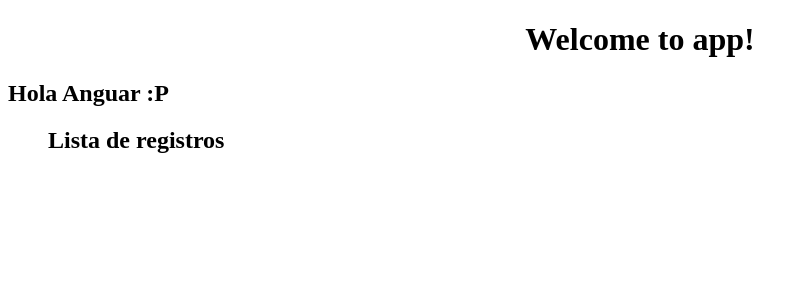
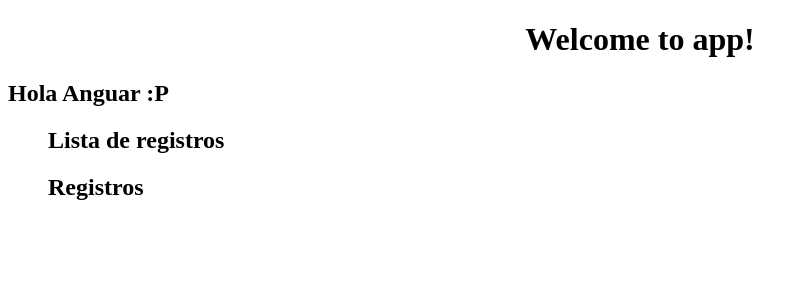
Before and after one commit to spsolutionsmexico/test-angular, an Angular app: page / in a window 1280 px wide. Shown: the top 300 px of the page, without its empty margins (0-805 px from the left). Built offline with nearby package versions, Linux system fonts and the light colour scheme.

Commit message:
fdg
fdgdf

```diff
--- a/src/app/registros/registro-list/registro-list.component.html
+++ b/src/app/registros/registro-list/registro-list.component.html
@@ -1 +1,13 @@
 <h2>Lista de registros</h2>
+
+<div class="row">
+    <div class="col-md-5">
+        <h2>Registros</h2>
+        <ul class="list-group">
+            <li class="list-group-item" *ngFor="let registro of registros">
+                {{registro.nombre}}
+            </li>
+        </ul>
+    </div>
+
+</div>
```
